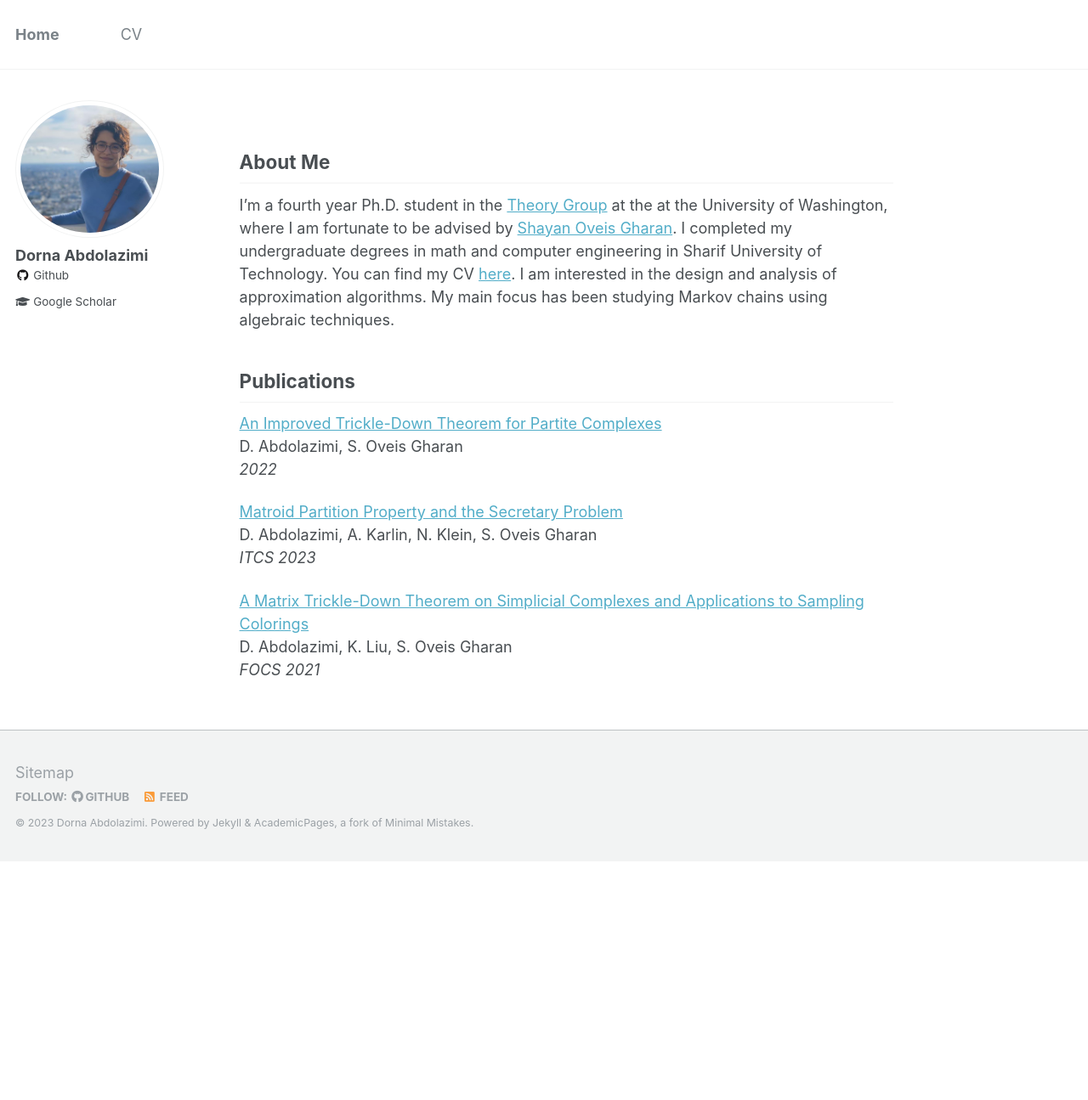
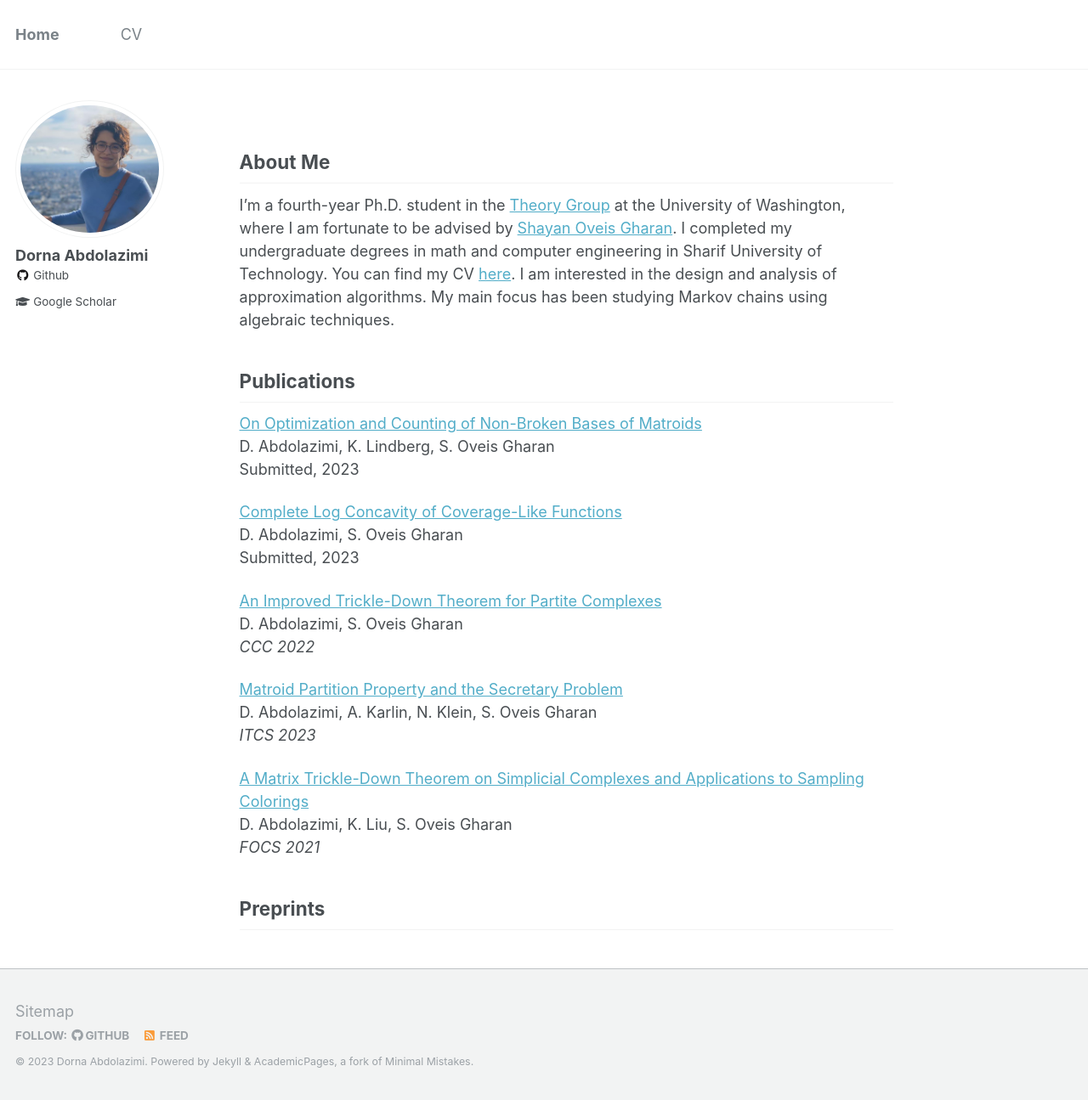
Before and after one commit to dorna-abdolazimi/dorna-abdolazimi.github.io, a Jekyll site: the page built from _pages/about.md, in a window 1280 px wide. Shown: the whole page at 85% size. Built offline with Jekyll 4.4.1, drawn with Linux system fonts in a browser that asks for light colours; before the commit the page ends 1014 px from its top, so only the background shows below that.

Commit message:
Update about.md

```diff
--- a/_pages/about.md
+++ b/_pages/about.md
@@ -9,12 +9,20 @@ redirect_from:
 ---
 
 ## About Me
-I'm a fourth year Ph.D. student in the [Theory Group](https://theory.cs.washington.edu/) at the at the University of Washington, where I am fortunate to be advised by [Shayan Oveis Gharan](https://homes.cs.washington.edu/~shayan/). I completed my undergraduate degrees in math and computer engineering in Sharif University of Technology. You can find my CV [here](https://dornaabdolazimi.github.io/files/CV_Dorna_Abdolazimi.pdf). I am interested in the design and analysis of approximation algorithms. My main focus has been studying Markov chains using algebraic techniques.
+I'm a fourth-year Ph.D. student in the [Theory Group](https://theory.cs.washington.edu/) at the University of Washington, where I am fortunate to be advised by [Shayan Oveis Gharan](https://homes.cs.washington.edu/~shayan/). I completed my undergraduate degrees in math and computer engineering in Sharif University of Technology. You can find my CV [here](https://dornaabdolazimi.github.io/files/CV_Dorna_Abdolazimi.pdf). I am interested in the design and analysis of approximation algorithms. My main focus has been studying Markov chains using algebraic techniques.
 
 ## Publications
+[On Optimization and Counting of Non-Broken Bases of Matroids](https://arxiv.org/abs/2305.03307) <br />
+D. Abdolazimi, K. Lindberg, S. Oveis Gharan <br />
+Submitted, 2023 <br />
+
+[Complete Log Concavity of Coverage-Like Functions](https://arxiv.org/abs/2303.03741) <br />
+D. Abdolazimi, S. Oveis Gharan <br />
+Submitted, 2023 <br />
+
 [An Improved Trickle-Down Theorem for Partite Complexes](https://arxiv.org/abs/2208.04486) <br />
 D. Abdolazimi, S. Oveis Gharan <br />
-*2022* <br />
+*CCC 2022* <br />
 
 [Matroid Partition Property and the Secretary Problem](https://arxiv.org/abs/2111.12436) <br />
 D. Abdolazimi, A. Karlin, N. Klein, S. Oveis Gharan <br />
@@ -23,3 +31,5 @@ D. Abdolazimi, A. Karlin, N. Klein, S. Oveis Gharan <br />
 [A Matrix Trickle-Down Theorem on Simplicial Complexes and Applications to Sampling Colorings](https://arxiv.org/abs/2106.03845) <br />
 D. Abdolazimi, K. Liu, S. Oveis Gharan <br />
 *FOCS 2021*
+
+## Preprints
```
